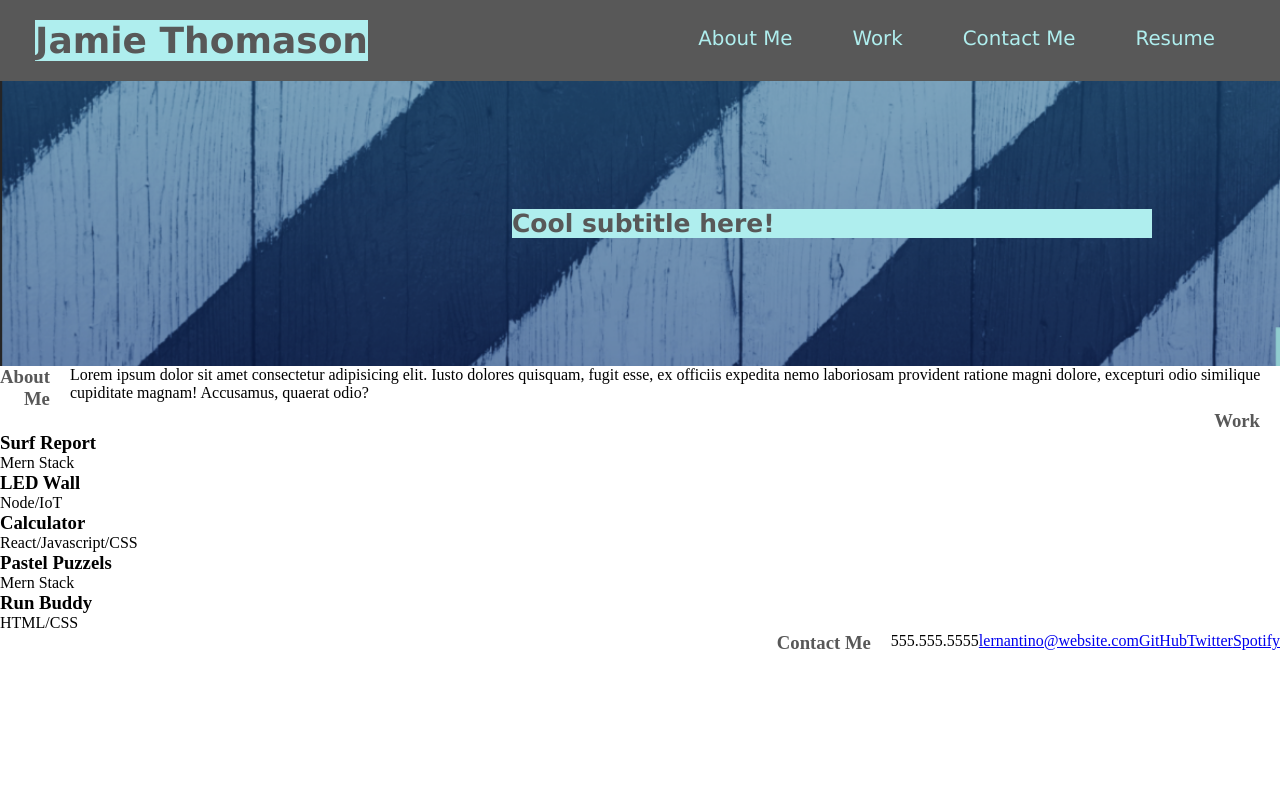
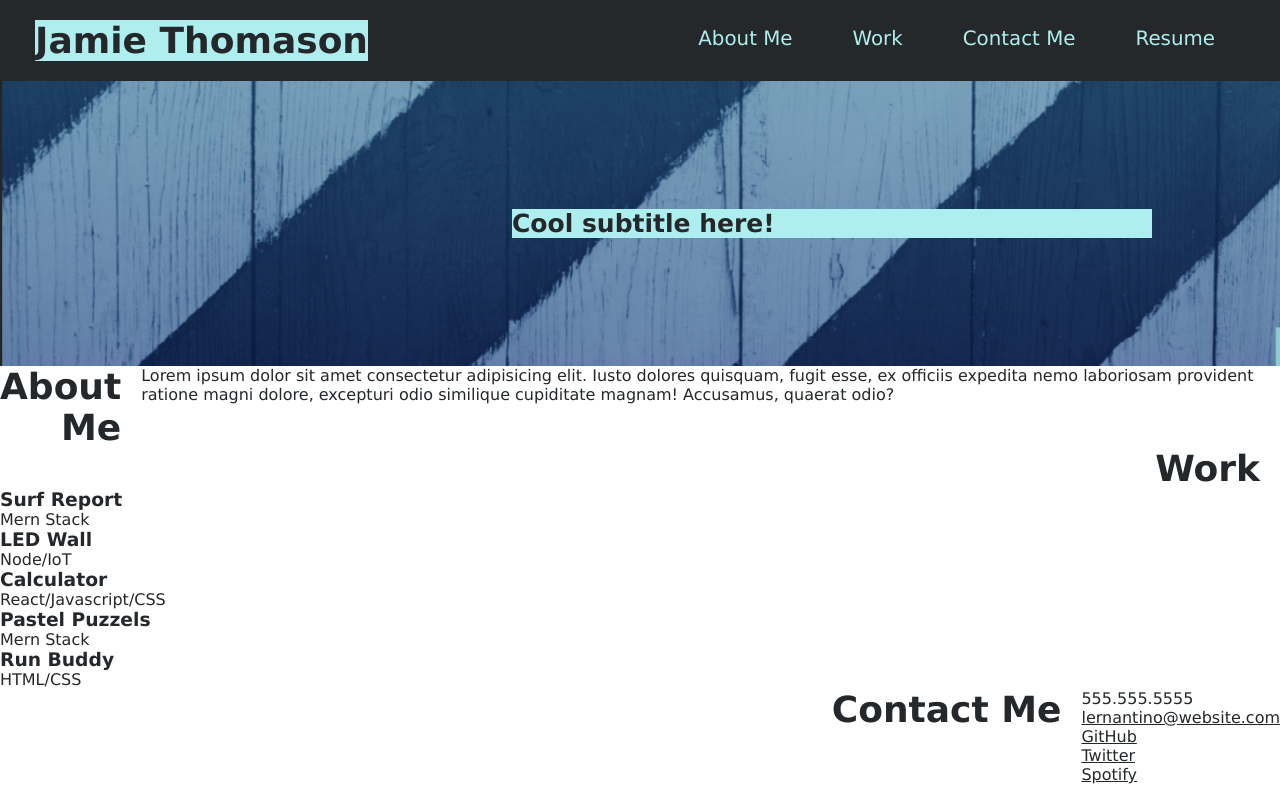
Before and after one commit to jamiethomason/J-Thomason-Portfolio, a plain HTML site: page index.html in a window 1280 px wide. Drawn offline with Linux system fonts and the light colour scheme.

Commit message:
added root css

```diff
--- a/assets/css/style.css
+++ b/assets/css/style.css
@@ -1,3 +1,8 @@
+:root {
+    --primary-color: #afeeee;
+    --secondary-color: #24282a;
+}
+
 * {
     margin: 0;
     padding: 0;
@@ -8,7 +13,7 @@
 
 header {
     padding: 20px 35px;
-    background-color: #585858;
+    background-color: var(--secondary-color);
     font-family:Verdana, Geneva, Tahoma, sans-serif;
     display: flex;
     justify-content: space-between;
@@ -18,13 +23,13 @@ header {
 header h1 {
     font-weight: bold;
     font-size: 36px;
-    background-color: paleturquoise;
+    background-color: var(--primary-color);
     margin: 0;
 }
 
 header a {
     text-decoration: none;
-    color: #585858;
+    color: var(--secondary-color);
 }
 
 header nav {
@@ -43,7 +48,7 @@ header nav ul li a {
     margin: 0 30px;
     font-weight: lighter;
     font-size: 1.55vw;
-    color: paleturquoise;
+    color: var(--primary-color);
 }
 
 /* Hero/Jumbotron */
@@ -64,8 +69,8 @@ header nav ul li a {
 
 .hero-cta h2 {
     font-size: 25px;
-    color: #585858;
-    background-color: paleturquoise;
+    color: var(--secondary-color);
+    background-color: var(--primary-color);
     font-family: Verdana, Geneva, Tahoma, sans-serif;
 }
 
@@ -77,8 +82,9 @@ header nav ul li a {
 
 .section-title h1 {
     font-weight: bold;
-    font-size 36px;
-    color:#585858;
+    font-size: 36px;
+    font-family: Verdana, Geneva, Tahoma, sans-serif;
+    color: var(--secondary-color);
     text-align: right;
     flex: 1;
     margin-right: 20px;
@@ -86,8 +92,25 @@ header nav ul li a {
 
 .section-title p {
     text-align: left;
+    font-family:Verdana, Geneva, Tahoma, sans-serif;
+    color: var(--secondary-color)
 }
 
 /* Work Section */
 
+.work-boxes {
+    font-family: Verdana, Geneva, Tahoma, sans-serif;
+    color: var(--secondary-color);
+}
+
 /* Contact Me Section */
+
+.contact-links a {
+    display: flex;
+    flex-wrap: wrap;
+    justify-content: space-between;
+    align-items: center;
+    list-style: none;
+    font-family:Verdana, Geneva, Tahoma, sans-serif;
+    color: var(--secondary-color);
+}
--- a/index.html
+++ b/index.html
@@ -59,7 +59,7 @@
     <article class="section-title">
         <h1>Work</h1>
     </article>
-    <article>
+    <article class="work-boxes">
         <div>
             <h3>Surf Report</h3>
             <p>Mern Stack</p>
@@ -91,11 +91,12 @@
 <section id="contact-me">
     <article class="section-title">
         <h1>Contact Me</h1>
-    </div>
+    <div class="contact-links">
             <a>555.555.5555</a>
             <a href="mailto:lernantino@website.com">lernantino@website.com</a>
             <a href="https://github.com/jamiethomason">GitHub</a>
             <a href="https://twitter.com/">Twitter</a>
             <a href="https://www.spotify.com/us/">Spotify</a>
+    </div>
 </body>
 </html>
```
